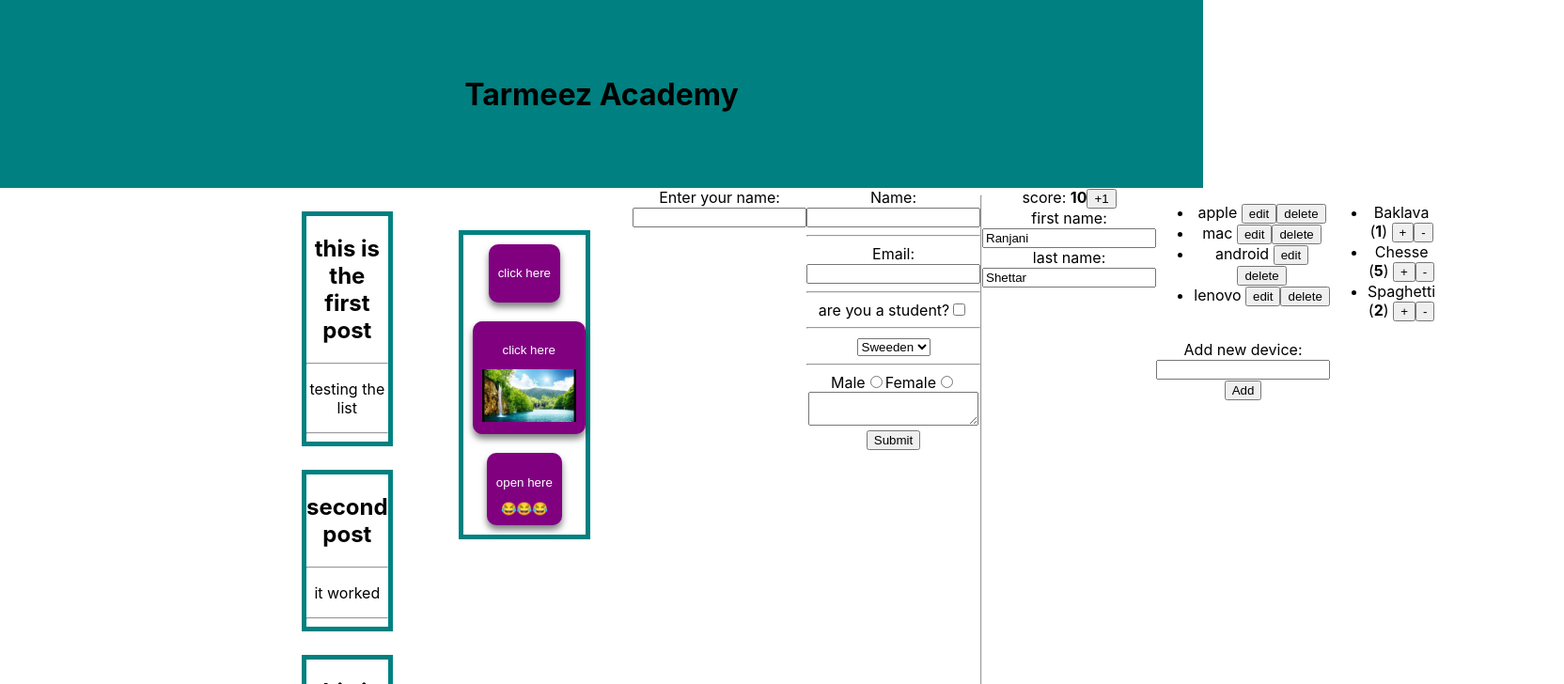
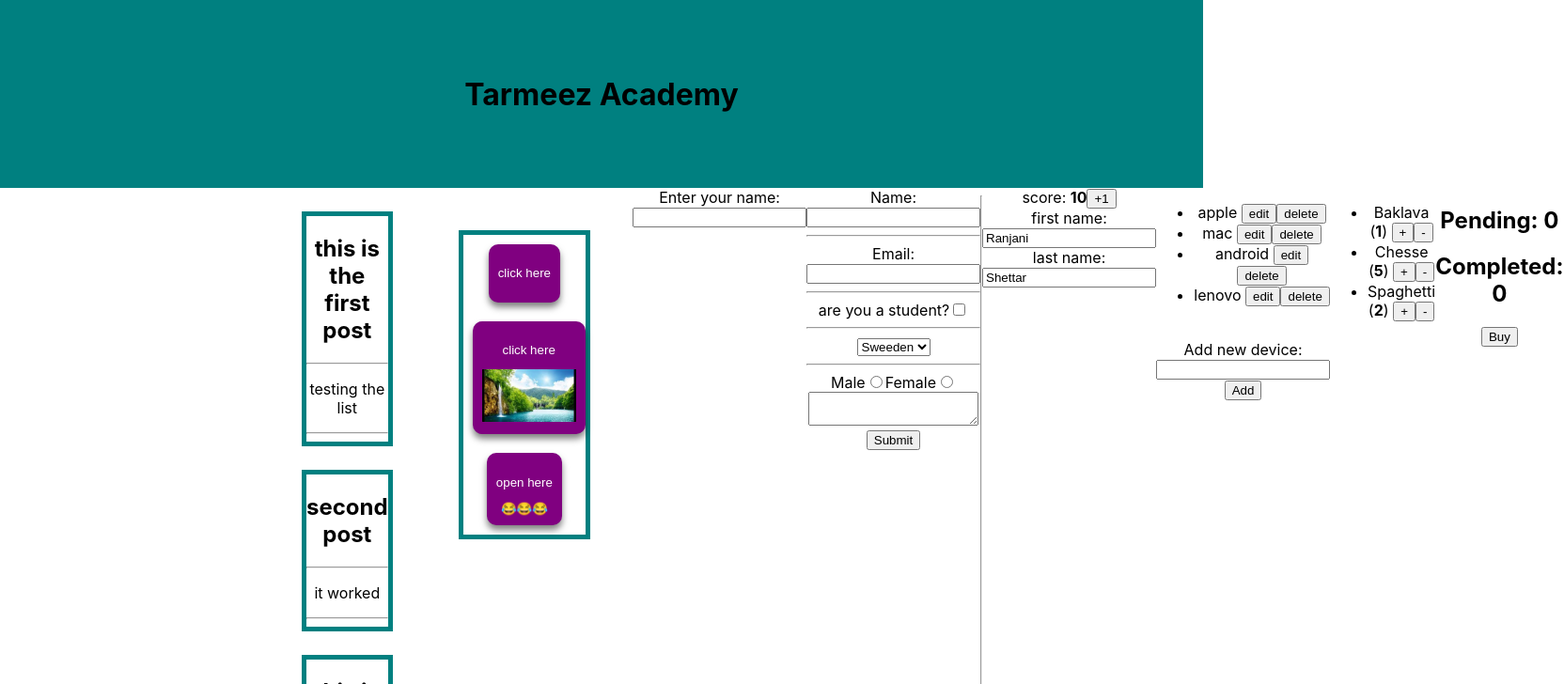
Before and after one commit to NoorAlden21/first-react-app, a React (Create React App) app: page / in a window 1280 px wide. Shown: the top 728 px of the page at 94% size, 1664 px wide, since content can reach past the window. Built offline with nearby package versions, Linux system fonts and the light colour scheme.

Commit message:
feat(request-tracker): add RequestTracker component (React Docs challenge on repetitive useState)

```diff
--- a/src/App.js
+++ b/src/App.js
@@ -8,6 +8,7 @@ import MyForm from "./MyForm";
 import Scoreboard from "./Scoreboard";
 import Devices from "./Devices";
 import Products from "./Products";
+import RequestTracker from "./RequestTracker";
 
 const showSideMenu = true;
 
@@ -85,6 +86,9 @@ function App() {
           <br></br>
           <br></br>
           <Products />
+
+          <br></br>
+          <RequestTracker />
         </div>
         {/*== Posts and Side Menu ==*/}
       </div>
--- /dev/null
+++ b/src/RequestTracker.js
@@ -0,0 +1,21 @@
+import { useState } from "react";
+export default function RequestTracker() {
+  const [requests, setRequests] = useState({ pending: 0, completed: 0 });
+
+  function handleClick() {
+    setRequests({ ...requests, pending: requests.pending + 1 });
+    setTimeout(() => {
+      setRequests((prev) => ({
+        pending: prev.pending - 1,
+        completed: prev.completed + 1,
+      }));
+    }, 3000);
+  }
+  return (
+    <div>
+      <h2>Pending: {requests.pending}</h2>
+      <h2>Completed: {requests.completed}</h2>
+      <button onClick={handleClick}>Buy</button>
+    </div>
+  );
+}
```
